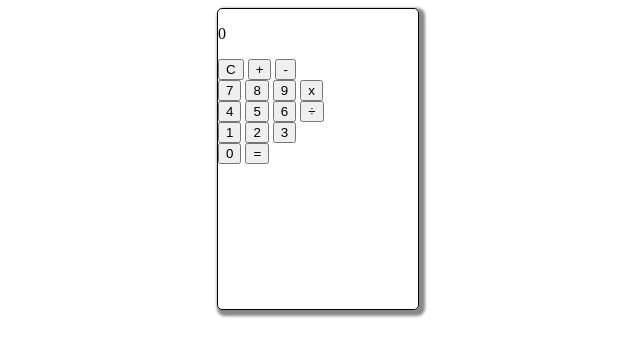
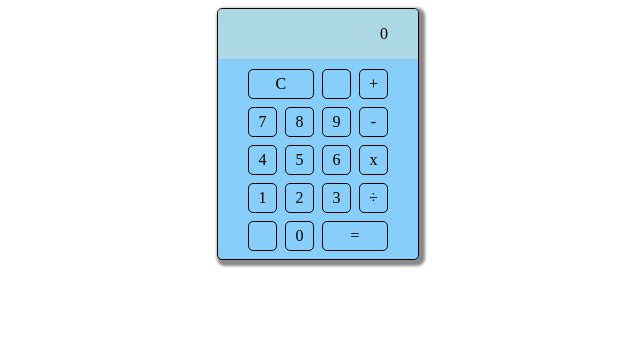
Before and after one commit to Poussef/calculator, a plain HTML site: page index.html in a window 1280 px wide. Shown: the whole page, without its empty margins (322-962 px from the left). Drawn offline with Linux system fonts and the light colour scheme.

Commit message:
fixed layout and some edge cases

```diff
--- a/index.html
+++ b/index.html
@@ -9,35 +9,37 @@
 </head>
 <body>
     <div class="calcBody">
-        <div class="calcHead">
-            <p id="output">0</p>
+        <div id="calcHead">
+            <p align="right" id="output">0</p>
         </div>
         <div class="calcInputs">
             <div class="inputRows">
-                <button class="btns clear">C</button>
-                <button class="btns operators">+</button>
-                <button class="btns operators">-</button>
+                <div id="clear" class="btns clear">C</div>
+                <div class="btns"></div>
+                <div class="btns operators">+</div>
             </div>
             <div class="inputRows">
-                <button class="btns numbers">7</button>
-                <button class="btns numbers">8</button>
-                <button class="btns numbers">9</button>
-                <button class="btns operators">x</button>
+                <div class="btns numbers">7</div>
+                <div class="btns numbers">8</div>
+                <div class="btns numbers">9</div>
+                <div class="btns operators">-</div>
             </div>
             <div class="inputRows">
-                <button class="btns numbers">4</button>
-                <button class="btns numbers">5</button>
-                <button class="btns numbers">6</button>
-                <button class="btns operators">÷</button>
+                <div class="btns numbers">4</div>
+                <div class="btns numbers">5</div>
+                <div class="btns numbers">6</div>
+                <div class="btns operators">x</div>
             </div>
             <div class="inputRows">
-                <button class="btns numbers">1</button>
-                <button class="btns numbers">2</button>
-                <button class="btns numbers">3</button>
+                <div class="btns numbers">1</div>
+                <div class="btns numbers">2</div>
+                <div class="btns numbers">3</div>
+                <div class="btns operators">÷</div>
             </div>
             <div class="inputRows">
-                <button class="btns numbers">0</button>
-                <button class="btns equals">=</button>
+                <div class="btns"></div>
+                <div class="btns numbers">0</div>
+                <div id="equals" class="btns">=</div>
             </div>
     </div>
 </body>
--- a/script.js
+++ b/script.js
@@ -13,7 +13,7 @@ function multiply (num1, num2) {
 };
 
 function divide (num1, num2) {
-    return num1 / num2;
+        return num1 / num2;
 };
 
 function operate (operator, num1, num2) {
@@ -58,13 +58,15 @@ operatorBtns.forEach(btn => {
 
 const equalsBtn = document.getElementById('equals');
 equalsBtn.addEventListener("click", () => {
+    if (!operator) {
+        return
+    } else {
     num2 = display.innerHTML;
-    console.log(num1)
-    console.log(num2)
     display.innerHTML = operate(operator, parseInt(num1), parseInt(num2));
     num1 = 0;
     num2 = 0;
     operator = "";
+    }
 })
 
 const clearBtn = document.getElementsByClassName('clear')[0];
--- a/styles.css
+++ b/styles.css
@@ -1,20 +1,54 @@
 .calcBody {
     margin: auto;
-    display: flex;
+    background-color: lightskyblue;
     width: 200px;
-    height: 300px;
-    flex-direction: column;
+    height: 250px;
     border: 1px solid black;
     border-radius: 5px;
     box-shadow: 3px 3px 3px 3px #888888;
+    display: flex;
+    flex-direction: column;
+    gap: 10px;
     overflow: hidden;
+}
+
+#calcHead {
+    background-color: lightblue;
+}
+
+#output {
+    margin-right: 30px;
+}
+
+.calcInputs {
+    display: flex;
+    flex-direction: column;
+    gap: 8px;
+}
+
+.inputRows {
+    display: flex;
+    flex-direction: row;
+    margin-left: 30px;
+    margin-right: 30px;
+    gap: 8px;
+}
+
+#equals, #clear {
+    width: 68px;
+}
+
+.btns {
+    border: 1px solid black;
+    box-sizing: border-box;
+    height: 30px;
+    width: 30px;
+    display: flex;
+    justify-content: center;
+    align-items: center;
+    border-radius: 5px;
 };
 
-.inputRows {
-    display: grid;
-    grid-template-columns: repeat(4, 1fr);
-};
-
-.btns {
-    margin: auto;
+.btns:hover {
+    background-color: #888888;
 }
```
